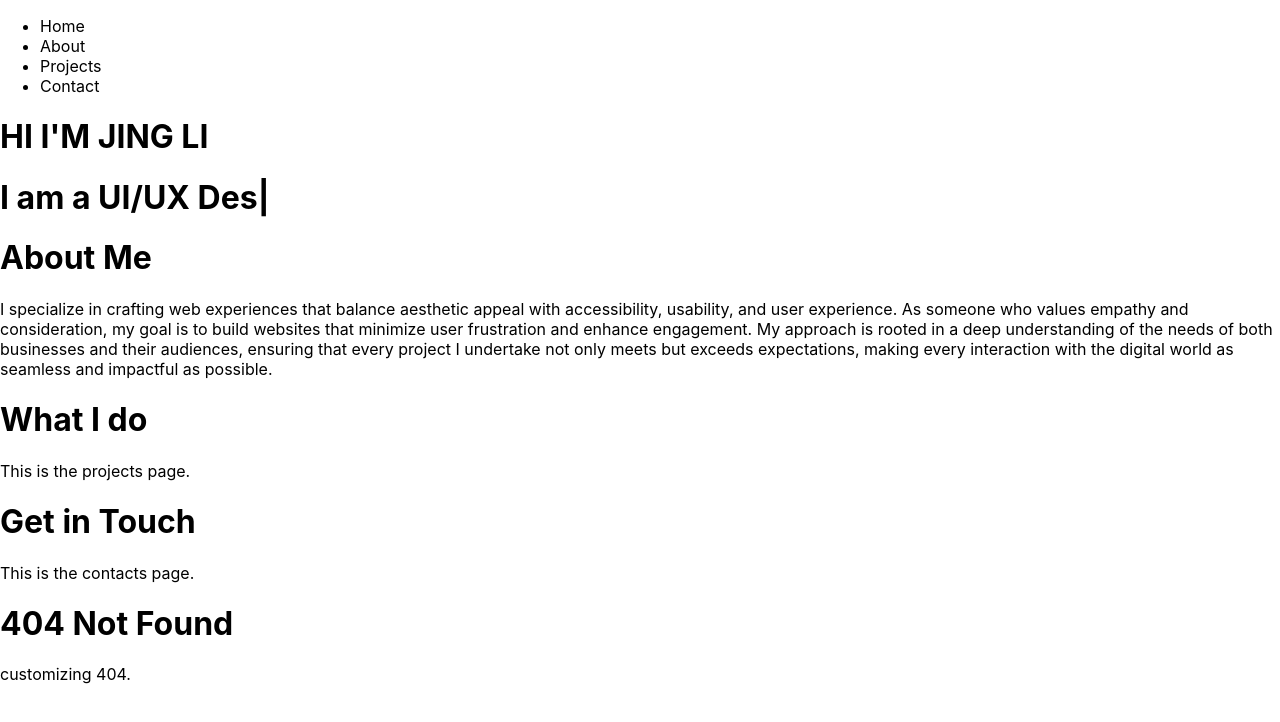
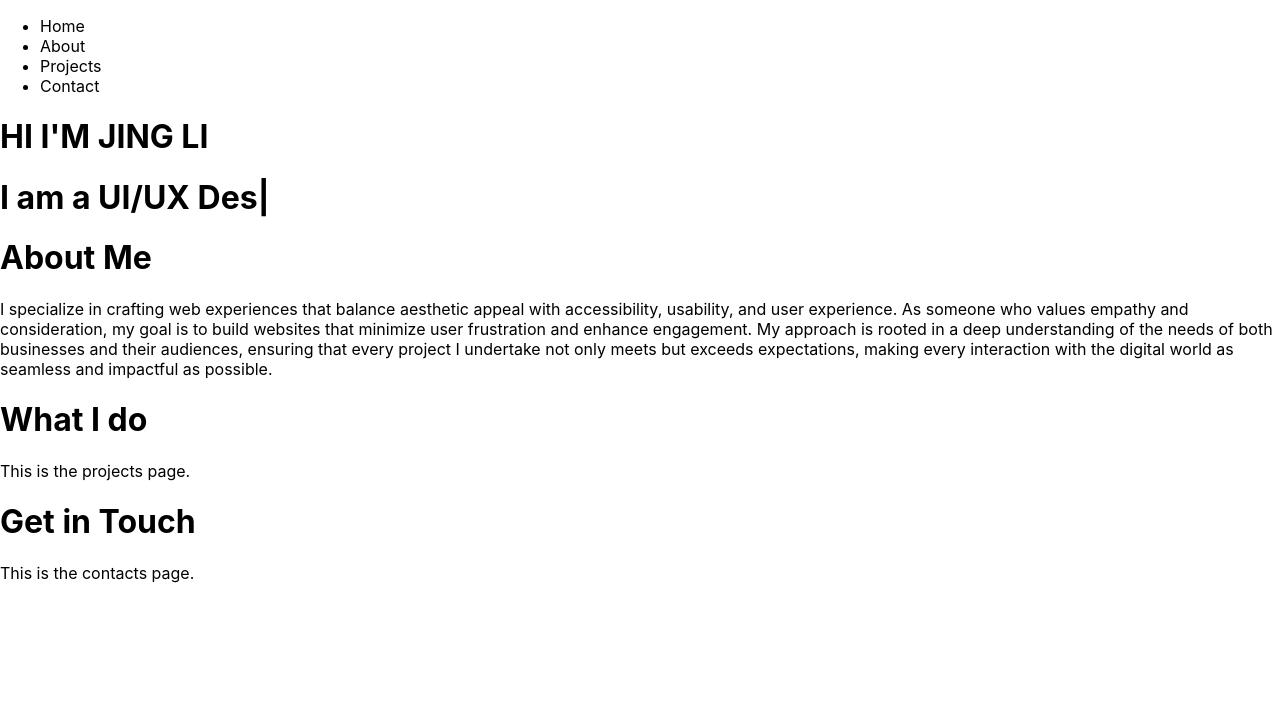
Before and after one commit to IndexDuo/indexduo.github.io-archived, a React (Create React App) app: page / in a window 1280 px wide. Shown: the top 722 px of the page. Built offline with nearby package versions, Linux system fonts and the light colour scheme.

Commit message:
Feb 17, 2024, 12:25 AM

```diff
--- a/src/App.jsx
+++ b/src/App.jsx
@@ -7,7 +7,7 @@ import Home from './components/Home/Home';
 import About from './components/About/About';
 import Projects from './components/Projects/Projects';
 import Contact from './components/Contact/Contact';
-import NotFoundPage from './components/errorPage/NotFoundPage';
+// import NotFoundPage from './components/errorPage/NotFoundPage';
 
 function App() {
   return (
@@ -30,7 +30,7 @@ function App() {
       <Router>
         <Routes>
           {/* Catch-all route for undefined paths, useful for displaying a NotFoundPage */}
-          <Route path="*" element={<NotFoundPage />} />
+          {/* <Route path="*" element={<NotFoundPage />} /> */}
         </Routes>
       </Router>
     </div>
```
